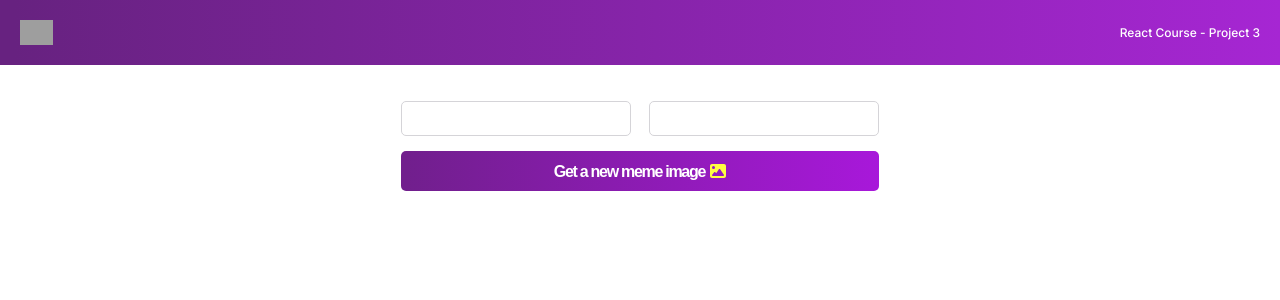
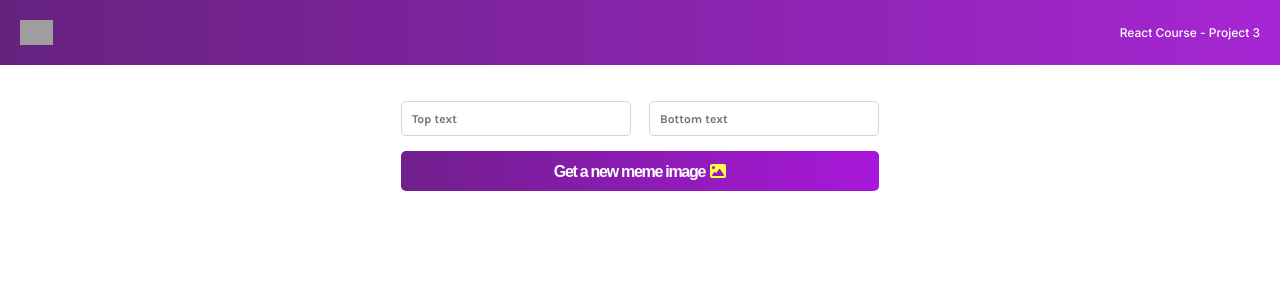
Before and after one commit to jinxlearns2code/meme-generator, a React (Vite) app: page / in a window 1280 px wide. Shown: the top 300 px of the page. Built offline with nearby package versions, Linux system fonts and the light colour scheme; grey boxes are pictures that could not be loaded.

Commit message:
added a component

```diff
--- a/components/Meme.jsx
+++ b/components/Meme.jsx
@@ -5,12 +5,12 @@ import { faImage } from '@fortawesome/free-solid-svg-icons'
 
 export default function Meme() {
 	return (
-		<div className="form--container">
-			<form action="submit" className="form">
-				<input type="text" />
-				<input type="text" />
-			</form>
+		<main className="form--container">
+			<div action="submit" className="form">
+				<input type="text" placeholder="Top text" />
+				<input type="text" placeholder="Bottom text" />
+			</div>
 			<button>Get a new meme image <FontAwesomeIcon icon={faImage} className="image-icon" /></button>
-		</div>
+		</main>
 	)
 }
--- a/src/App.css
+++ b/src/App.css
@@ -1,10 +1,12 @@
 * {
   box-sizing: border-box;
+  margin: 0;
+  padding: 0;
 }
 
 body {
+  min-height: 100vh;
   font-family: "Karla", sans-serif;
-  margin: 0;
 }
 
 header {
@@ -47,6 +49,12 @@ header {
   border: 1px solid #D5D4D8;
   border-radius: 5px;
   margin: 0px 9px;
+  font-family: "Karla", sans-serif;
+  font-size: .75rem;
+  font-weight: 400;
+  line-height: 14px;
+  color: #0D0D0D;
+  padding: 10px;
 }
 
 button {
@@ -61,6 +69,7 @@ button {
   line-height: 19px;
   letter-spacing: -0.08rem;
   color: #FFFFFF;
+  cursor: pointer;
 }
 
 .image-icon {
```
Also changed, not shown: components/Image.jsx (added, +8 -0 lines).
